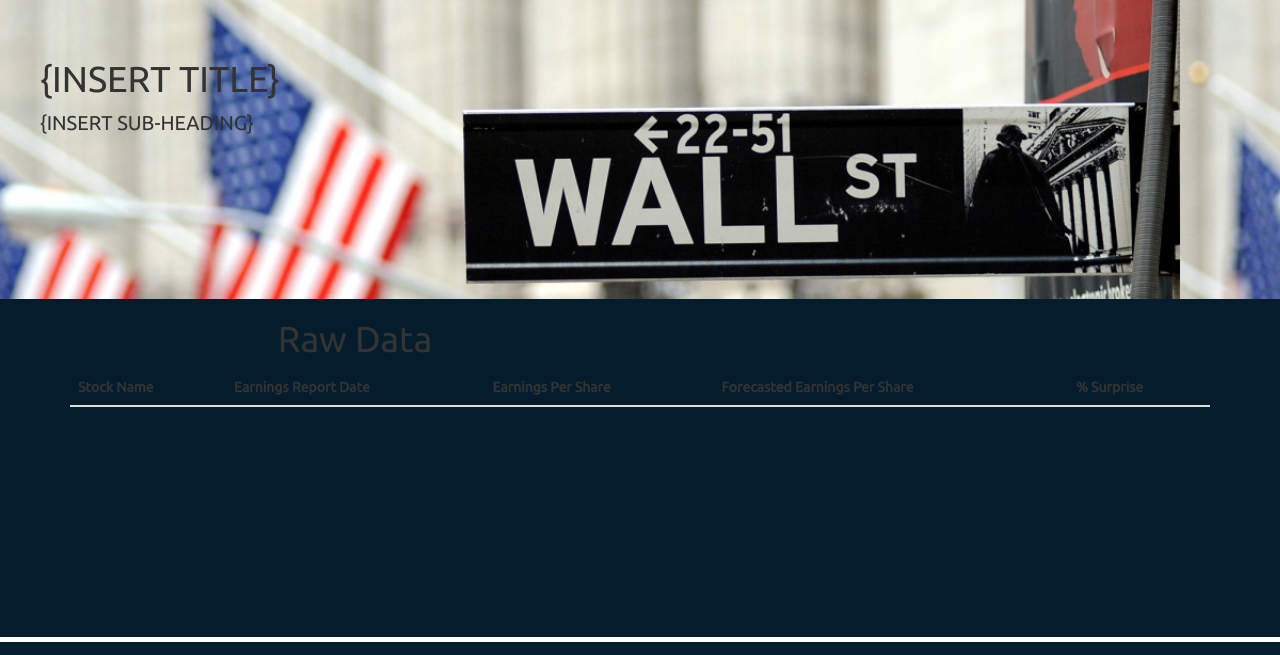
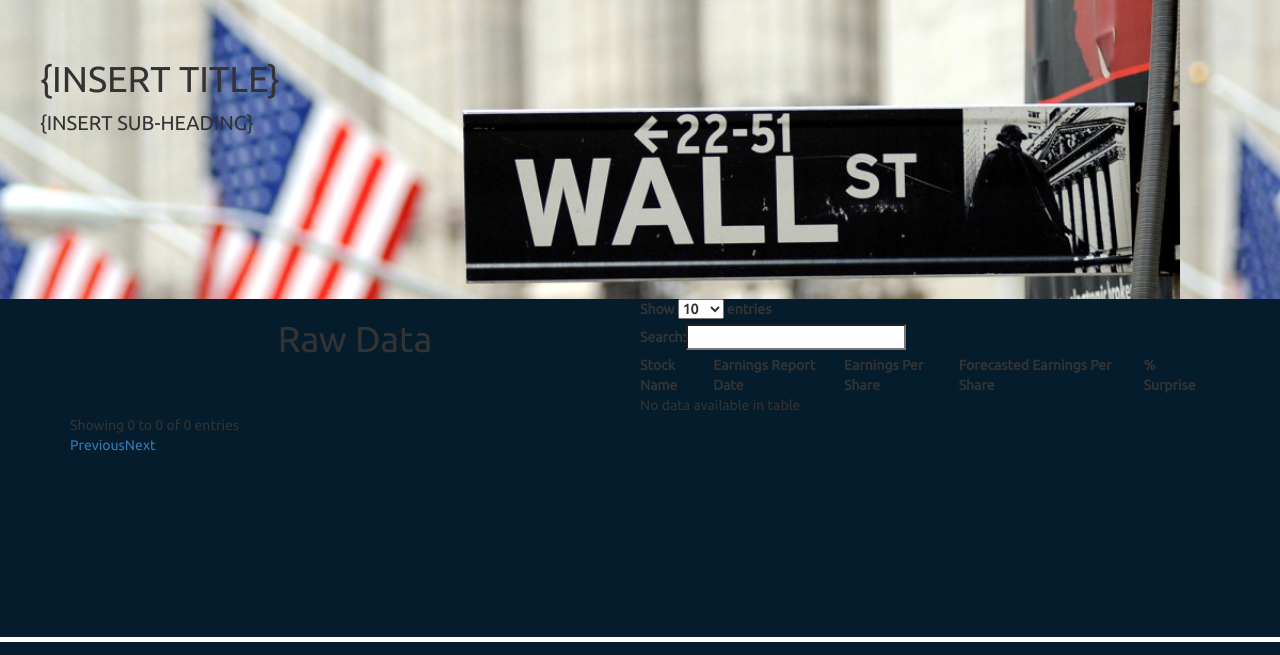
Before and after one commit to aarsalla/Project3, a Flask app: page /data in a window 1280 px wide. Shown: the part 63-718 px from the top of the page. Run offline with Flask 2, Linux system fonts and the light colour scheme; data that the repository does not hold is empty; parts of the project's set-up code (start-up, migrations or seed data) failed here and were passed over; some libraries are stand-ins or nearby versions; some web fonts are replaced.

Commit message:
Updating .html files

```diff
--- a/app.py
+++ b/app.py
@@ -39,6 +39,10 @@
 @app.route("/data")
 def table():
     return render_template("data.html")
+
+@app.route("/test")
+def test_map():
+    return render_template("index0.html")
 
 @app.route("/x")
 def samples():
--- a/static/css/style.css
+++ b/static/css/style.css
@@ -56,6 +56,11 @@
 
 .dropdown:hover .dropbtn {background-color: grey;}
 
+/* Table properties */
+
+.table_text{
+  color: #041c2b;
+}
 
 /* The footer is positioned at the bottom of the page */
 .footer {
--- a/static/js/table.js
+++ b/static/js/table.js
@@ -20,4 +20,8 @@
     }
 
 
-}   )
+})
+
+$(document).ready( function () {
+    $('#myTable').DataTable();
+});
--- a/templates/data.html
+++ b/templates/data.html
@@ -11,6 +11,8 @@
   <script src="https://ajax.googleapis.com/ajax/libs/jquery/3.3.1/jquery.min.js"></script>
   <script src="https://maxcdn.bootstrapcdn.com/bootstrap/3.4.0/js/bootstrap.min.js"></script>
   <link rel="stylesheet" href="{{ url_for('static',filename='css/style.css') }}">
+  <link  href="//cdnjs.cloudflare.com/ajax/libs/datatables/1.10.7/css/jquery.dataTables.min.css" rel="stylesheet" >
+  <script src="//cdnjs.cloudflare.com/ajax/libs/datatables/1.10.7/js/jquery.dataTables.min.js"></script>
 </head>
 
 <style>
@@ -54,7 +56,7 @@
       <p></p>
     </div>
 
-    <table id="summary-table" class="table table-striped table-inverse">
+    <table id="myTable" class="display">
       <thead>
       <tr>
           <th>Stock Name</th>
@@ -64,6 +66,7 @@
           <th>% Surprise</th>
       </tr>
       </thead>
+
       <tbody></tbody>
 
     </table>
```
